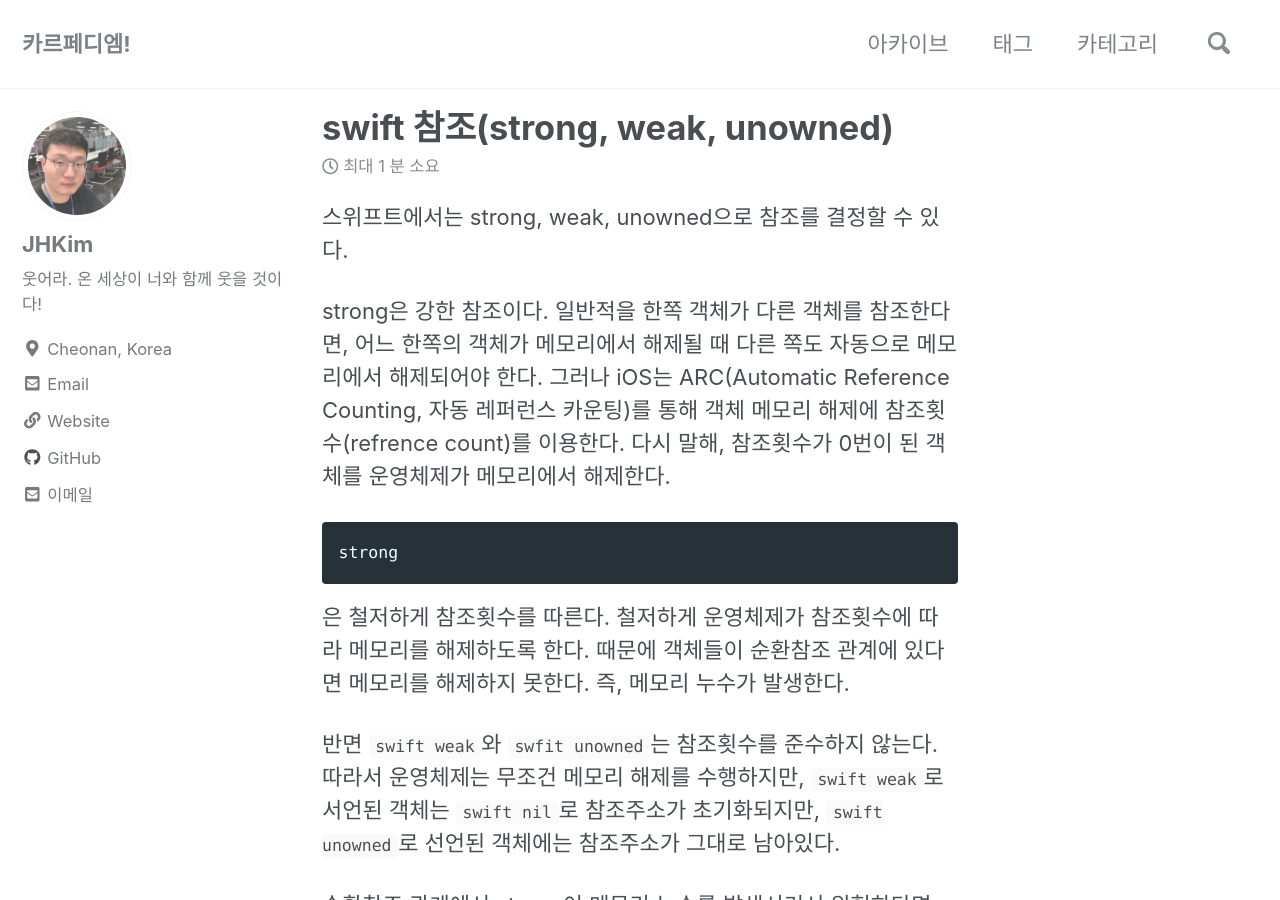
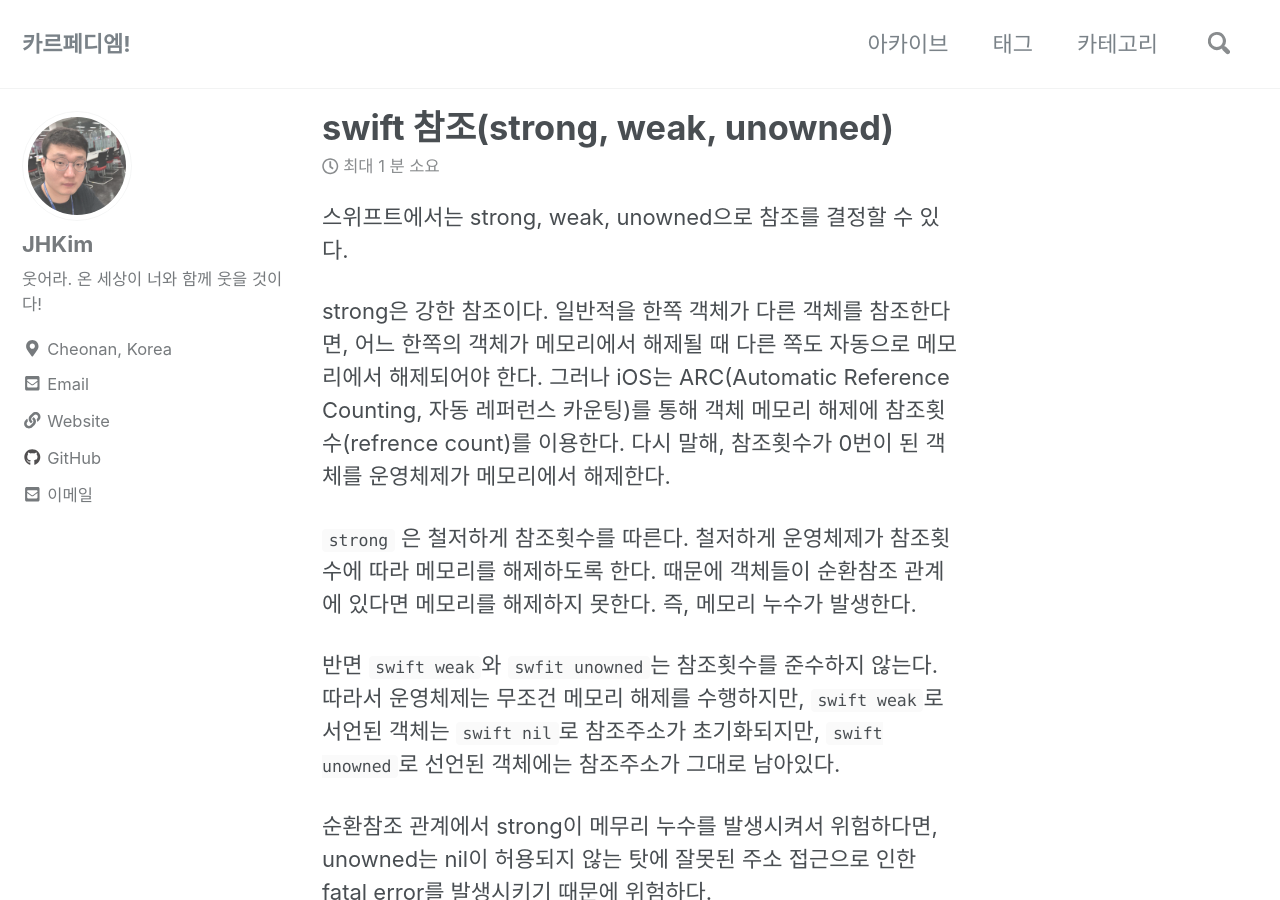
Before and after one commit to cerulean85/cerulean85.github.io, a Jekyll site: the page built from _posts/2018-09-16-swift 참조(strong, weak, unowned).md, in a window 1280 px wide and 900 px high. Built offline with Jekyll 4.4.1, drawn with Linux system fonts in a browser that asks for light colours; nearby versions of some CDN libraries; comment, search, counter and statistics services are not loaded.

Commit message:
Update 2018-09-16-swift 참조(strong, weak, unowned).md

````diff
--- a/_posts/2018-09-16-swift 참조(strong, weak, unowned).md
+++ b/_posts/2018-09-16-swift 참조(strong, weak, unowned).md
@@ -12,9 +12,7 @@ strong은 강한 참조이다.
 그러나 iOS는 ARC(Automatic Reference Counting, 자동 레퍼런스 카운팅)를 통해 객체 메모리 해제에 참조횟수(refrence count)를 이용한다.
 다시 말해, 참조횟수가 0번이 된 객체를 운영체제가 메모리에서 해제한다.
 
-```swift
-strong
-```
+`strong`
 은 철저하게 참조횟수를 따른다.
 철저하게 운영체제가 참조횟수에 따라 메모리를 해제하도록 한다. 때문에 객체들이 순환참조 관계에 있다면 메모리를 해제하지 못한다. 즉, 메모리 누수가 발생한다.
 
````
